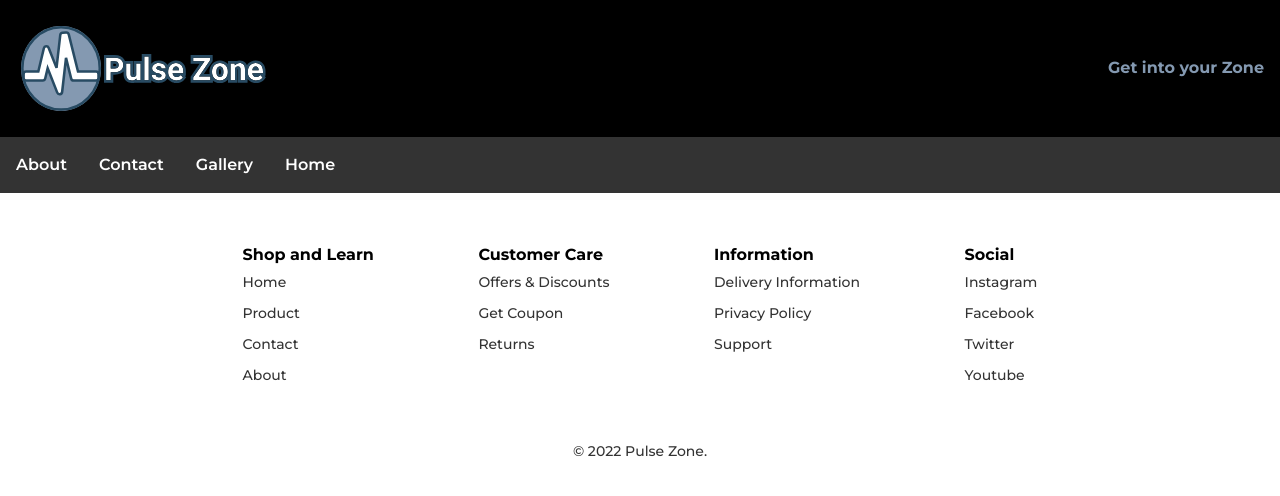
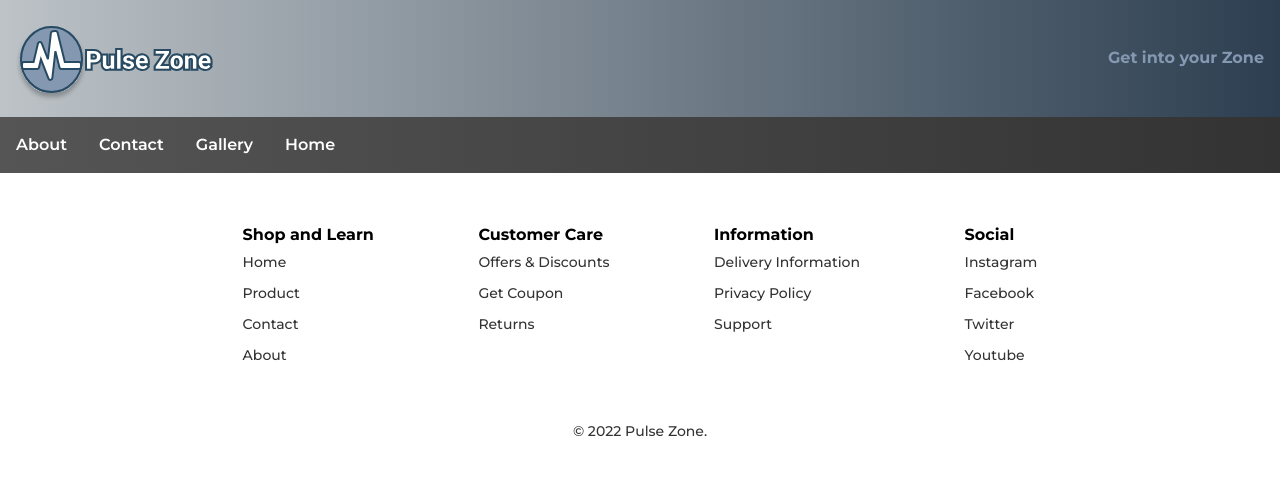
Before and after one commit to Warjumper/cpbt260-final-project, a plain HTML site: page 404.html in a window 1280 px wide. Drawn offline with Linux system fonts and the light colour scheme.

Commit message:
added linear gradient to nav bar

```diff
--- a/css/main.css
+++ b/css/main.css
@@ -19,7 +19,7 @@ body {
 
 /* Banner */
 .banner {
-  background: black;
+  background: linear-gradient(to right, #bdc3c7 0%, #2c3e50 100%);
   color: #8499b1;
   font-family: "Montserrat", "Roboto", "sans-serif";
 }
@@ -33,7 +33,7 @@ body {
 
 .banner__img {
   max-width: 250px;
-  max-height: 250px;
+  max-height: 75px;
   margin-top: 10px;
 }
 
@@ -57,7 +57,7 @@ body {
   display: flex;
   justify-content: space-between;
   align-items: center;
-  background-color: #333;
+  background: linear-gradient(to right, #555 0%, #333 100%)
 }
 
 .navbar-links ul {
```
